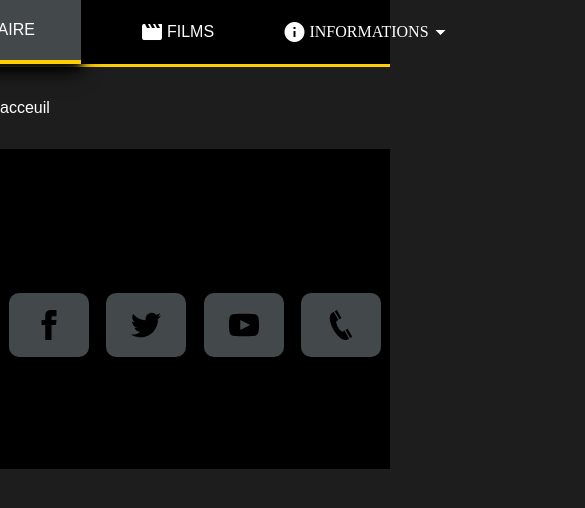
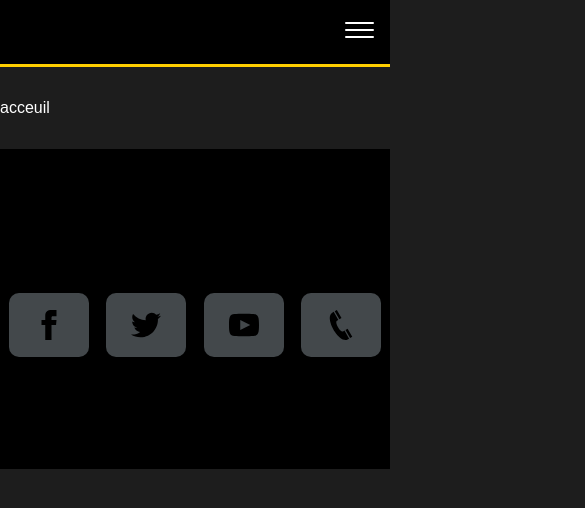
Before and after one commit to Vyktors/SD_Cinema, a Vue app: page / in a window 390 px wide. Shown: the top 508 px of the page, 585 px wide, since content can reach past the window. Built offline with nearby package versions, Linux system fonts and the light colour scheme; a web font is replaced by a local one.

Commit message:
Responsibe menu

```diff
--- a/src/components/Section/MenuPrincipal.vue
+++ b/src/components/Section/MenuPrincipal.vue
@@ -15,6 +15,25 @@
                     <router-link to="/information#carte-cadeau" class="bar-item">CARTE CADEAU</router-link>
                     <router-link to="/information#covid-19" class="bar-item">COVID-19</router-link>
                 </div>
+            </div>
+        </div>
+
+
+
+        <div class="navigation-mobile">
+            <div id="menuToggle">
+                <input type="checkbox" />
+                <!--Icon homemade-->
+                <span></span>
+                <span></span>
+                <span></span>
+
+                <ul id="menu">
+                    <div class="menuTitle">MENU</div>
+                    <li><router-link to="/" class="nav-item-mobile"><div class="material-icons">date_range</div> HORAIRE</router-link></li>
+                    <li><router-link to="/films" class="nav-item-mobile"><div class="material-icons">movie</div> FILMS</router-link></li>
+                    <li><router-link to="/information" class="nav-item-mobile"><div class="material-icons">info</div> INFORMATIONS</router-link></li>
+                </ul>
             </div>
         </div>
     </div>
@@ -133,4 +152,144 @@ export default {
     .material-icons {
         margin-right: 3px;
     }
+
+    .navigation-mobile,
+    #menu-mobile {
+        display: none;
+    }
+
+    @media only screen and (max-width: 750px) {
+        .navigation {
+            display: none;
+        }
+
+
+
+        #menuToggle input:checked #menu-mobile {
+            display: flex;
+        }
+
+        .navigation-mobile {
+            display: flex;
+            justify-content: center;
+            align-items: center;
+            padding: 1rem;
+        }
+
+
+        #menuToggle {
+            display: flex;
+            flex-direction: column;
+            position: relative;
+            z-index: 1;
+            -webkit-user-select: none;
+            user-select: none;
+        }
+
+            #menuToggle input {
+                display: flex;
+                width: 100%;
+                height: 100%;
+                left: 0;
+                position: absolute;
+                cursor: pointer;
+                opacity: 0;
+                margin: 0 !important;
+                z-index: 2;
+            }
+
+            #menuToggle span {
+                display: flex;
+                width: 29px;
+                height: 2px;
+                margin-bottom: 5px;
+                position: relative;
+                background: #ffffff;
+                border-radius: 3px;
+                z-index: 1;
+                transform-origin: 5px 0px;
+                transition: transform 0.5s cubic-bezier(0.77,0.2,0.05,1.0),
+                            background 0.5s cubic-bezier(0.77,0.2,0.05,1.0),
+                            opacity 0.55s ease;
+            }
+
+            #menuToggle span:first-child {
+                transform-origin: 0% 0%;
+            }
+
+            #menuToggle span:nth-last-child(2) {
+                transform-origin: 0% 100%;
+            }
+
+            #menuToggle input:checked ~ span {
+                opacity: 1;
+                transform: rotate(45deg) translate(-3px, -1px);
+                background: white;
+            }
+
+            #menuToggle input:checked ~ span:nth-last-child(3) {
+                opacity: 0;
+                transform: rotate(0deg) scale(0.2, 0.2);
+            }
+
+            #menuToggle input:checked ~ span:nth-last-child(2) {
+                transform: rotate(-45deg) translate(0, -1px);
+            }
+
+        #menu {
+            visibility: hidden;
+            opacity: 0;
+            position: absolute;
+            width: 300px;
+            height: 400px;
+            box-shadow: 0 0 10px #85888C;
+            margin: -20px 0 0 -70px;
+            padding: 0;
+            left: -185px;
+            background-color: black;
+            transform-origin: 0% 0%;
+            transform: translate(100%,0);
+            transition: visibility 0s, opacity 0.5s, transform 0.5s cubic-bezier(0.77,0.2,0.05,1.0);
+        }
+
+        #menu li {
+            padding:0;
+        }
+
+        #menu li a {
+            display: flex;
+            justify-content:left;
+
+            align-items:center;
+            padding:1rem 2rem;
+        }
+
+        #menuToggle input:checked ~ ul {
+            display: flex;
+            flex-direction: column;
+            transform: none;
+            visibility: visible;
+            opacity: 1;
+            list-style-type:none;
+        }
+
+        .nav-item-mobile {
+            margin: 0;
+        }
+
+        .nav-item-mobile:hover,
+        .nav-item-mobile:focus,
+        .nav-item-mobile:focus-within {
+            background-color: #43484b;
+            box-shadow: 0 4px 8px 0 rgba(0, 0, 0, 1), 0 6px 20px 0 rgba(0, 0, 0, 1);
+        }
+
+        .menuTitle {
+            display:flex;
+            justify-content:left;
+            padding:2rem 2rem 80px;
+            font-size: 30px;
+        }
+    }
+
 </style>
```
